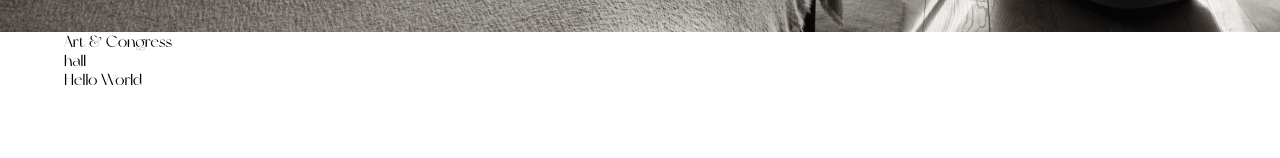
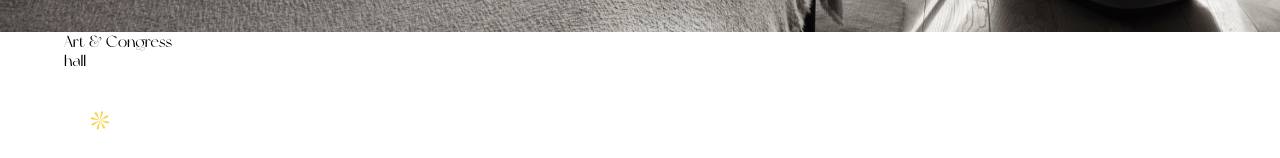
Before and after one commit to gift56/Fullstack-HotelWebsite, a React (Create React App) app: page / in a window 1280 px wide. Shown: the part 5331-5489 px from the top of the page. Before the commit the page ends 5420 px from the top, so only its background shows below. Built offline with nearby package versions, Linux system fonts and the light colour scheme.

Commit message:
adding content

```diff
--- a/src/components/Gallery.jsx
+++ b/src/components/Gallery.jsx
@@ -26,7 +26,11 @@ const Gallery = () => {
             <p className="artC">
               Art &amp; Congress <br /> hall
             </p>
-            <GalleryTitle>Hello World</GalleryTitle>
+            <GalleryTitle>
+              <div className="image">
+                <img src={Label} alt="label" />
+              </div>
+            </GalleryTitle>
           </GalleryleftSide>
           <GalleryrightSide>
             <GalleryRightSideMobile></GalleryRightSideMobile>
```
